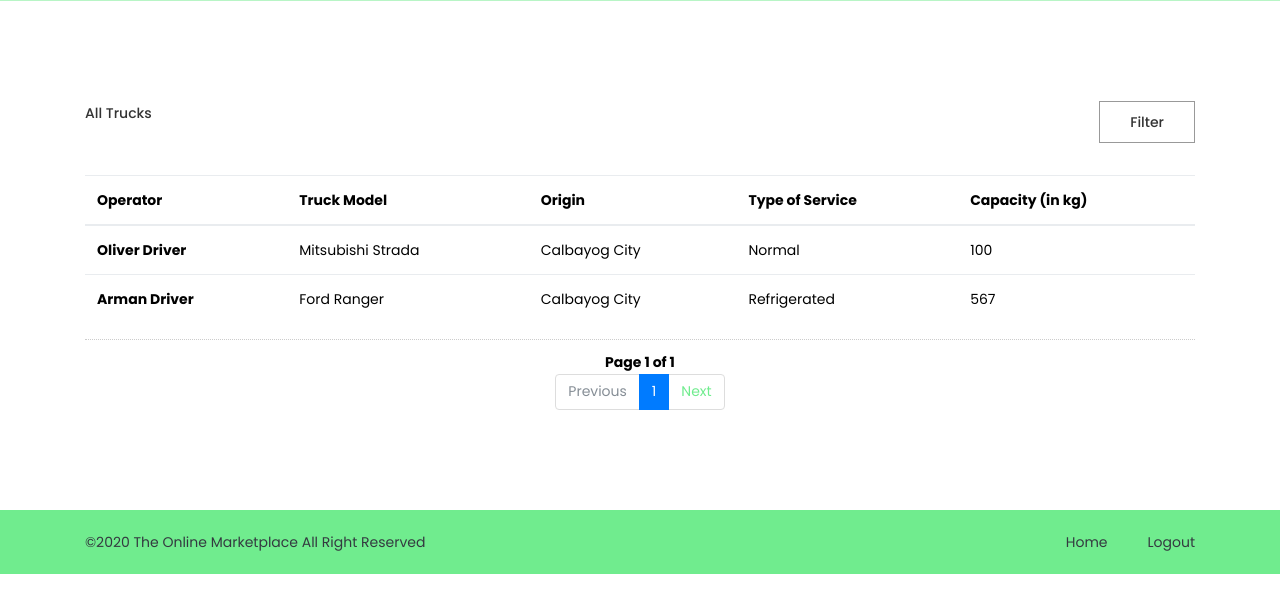
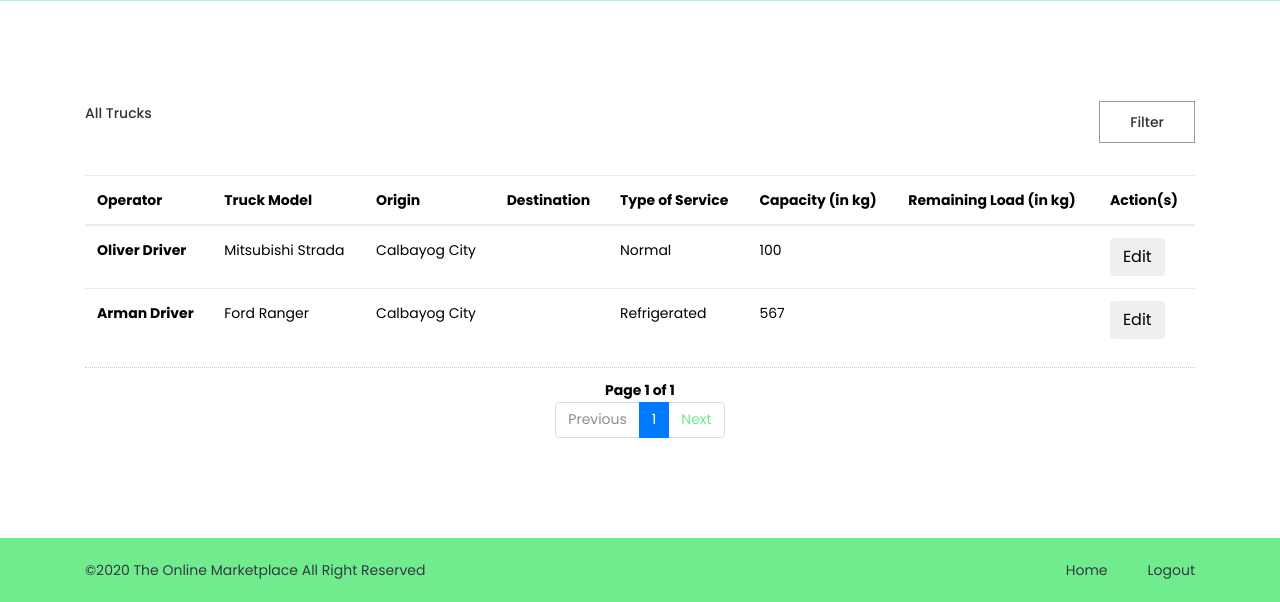
Before and after one commit to shannaurelle/lockdown-master, a PHP site: page /lockdown-master/trucker_main.php in a window 1280 px wide. Shown: the part 422-1024 px from the top of the page. Before the commit the page ends 996 px from the top, so only its background shows below. Run offline with PHP 8.4, Linux system fonts and the light colour scheme; a user stored in the database is signed in; data comes from the database, SQL or seed files in the repository; data that the repository does not hold is empty.

Commit message:
trucker updates

```diff
--- a/trucker_main.php
+++ b/trucker_main.php
@@ -24,7 +24,7 @@
 <head>
     <meta charset="utf-8">
     <meta http-equiv="x-ua-compatible" content="ie=edge">
-    <title>Sajuguju - List of Pending Trucks</title>
+    <title>TOM</title>
     <meta name="description" content="">
     <meta name="viewport" content="width=device-width, initial-scale=1">
     <link rel="shortcut icon" type="image/png" href="assets/images/logo_lockdown_2.ico">
@@ -222,8 +222,11 @@
                         <th scope="col">Operator</th>
                         <th scope="col">Truck Model</th>
                         <th scope="col">Origin</th>
+                        <th scope="col">Destination</th>
                         <th scope="col">Type of Service</th>
                         <th scope="col">Capacity (in kg)</th>
+                        <th scope="col">Remaining Load (in kg)</th>
+                        <th scope="col">Action(s)</th>
                     </tr>
                   </thead>
                   <tbody>
@@ -296,8 +299,11 @@
                             echo "<th scope='row'>" . $row['truck_operator'] . "</th>";
                             echo "<td>" . $row['truck_model'] . "</td>";
                             echo "<td>" . $row['truck_origin'] . "</td>";
+                            echo "<td>" . $row['truck_destination'] . "</td>";
                             echo "<td>" . $row['truck_service_type'] . "</td>";
                             echo "<td>" . $row['truck_capacity'] . "</td>";
+                            echo "<td>" . $row['truck_remaining_load'] . "</td>";
+                            echo "<td>" . "<button class='btn btn-white editinfo' data-id='".$row['truck_id']."'>Edit</button>" . "</td>";
                             echo "</tr>";
 
                         }
--- a/trucker_previous_transactions.php
+++ b/trucker_previous_transactions.php
@@ -25,7 +25,7 @@
 <head>
     <meta charset="utf-8">
     <meta http-equiv="x-ua-compatible" content="ie=edge">
-    <title>Sajuguju - Past Transactions</title>
+    <title>TOM</title>
     <meta name="description" content="">
     <meta name="viewport" content="width=device-width, initial-scale=1">
     <link rel="shortcut icon" type="image/png" href="assets/images/logo_lockdown_2.ico">
@@ -254,7 +254,7 @@
                                 $result_count = mysqli_query($con,"SELECT COUNT(*) As total_records FROM `trades` WHERE MATCH(`product_name`) AGAINST('" . $_GET['search'] . "' IN NATURAL LANGUAGE MODE) AND trucker_pending = '0' AND product_owner = '". $_SESSION['active']."' ORDER BY product_date DESC");
                             }
                             else {
-                                $result_count = mysqli_query($con,"SELECT COUNT(*) As total_records FROM `trades` WHERE trucker_pending = '0' AND seller_id = '". $_SESSION['account_id']."'");
+                                $result_count = mysqli_query($con,"SELECT COUNT(*) As total_records FROM `trades` WHERE trucker_pending = '0' AND truckowner_id = '". $_SESSION['account_id']."'");
                             }
 
 
@@ -264,7 +264,7 @@
                             echo("<script>console.log('PHP: " . $total_records . "');</script>");
                             $second_last = $total_no_of_pages - 1; // total page minus 1
 
-                            $sql = "SELECT * FROM `trades` AS trd INNER JOIN truckers AS trc WHERE trd.trucker_pending = '0' AND trucker_id = '". $_SESSION['account_id']."'";
+                            $sql = "SELECT * FROM `trades` WHERE trucker_pending = '0' AND truckowner_id = '". $_SESSION['account_id']."'";
                             if (isset($_GET['search'])){
                                 $sql .= " AND MATCH(`product_name`) AGAINST('" . $_GET['search'] . "' IN NATURAL LANGUAGE MODE) ORDER BY product_date DESC";
                             }
```
